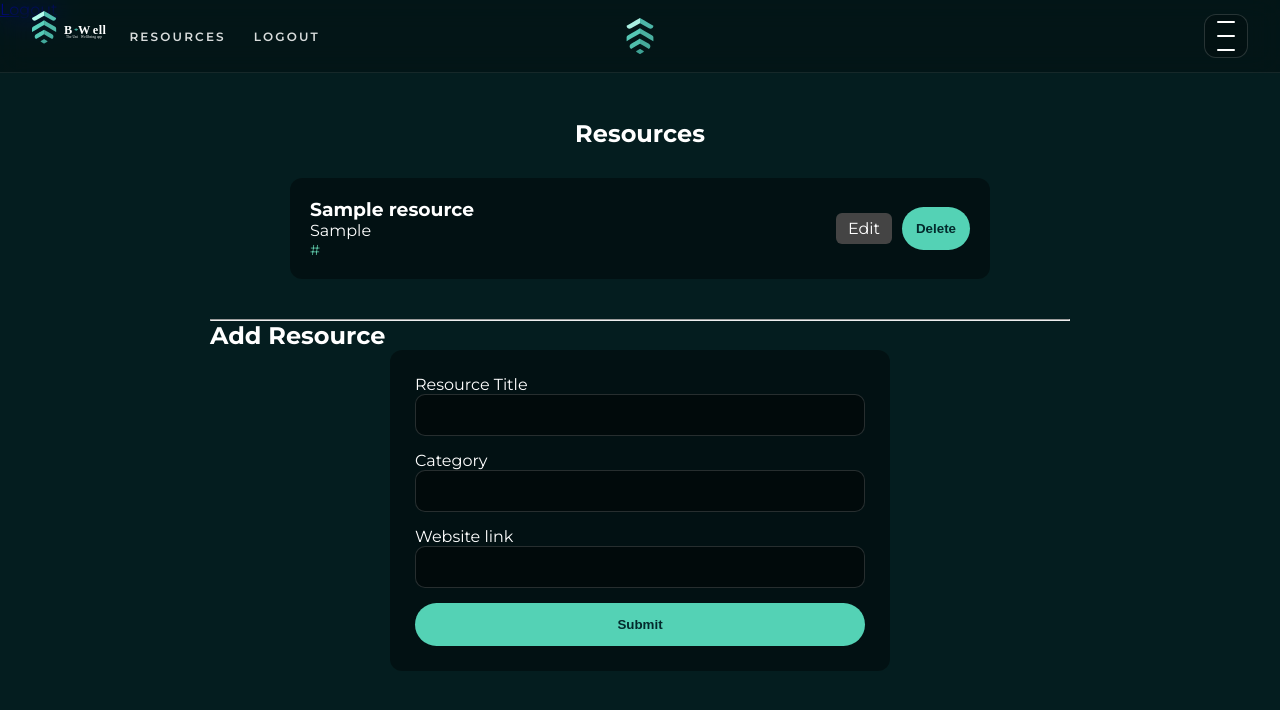
After one commit to oligreenhalgh/B-Well, a Flask app: page /admin/resources in a window 1280 px wide. The commit adds this page. Shown: the top 710 px of the page. Run offline with Flask 3, Linux system fonts and the light colour scheme; a user stored in the database is signed in; tables that the repository leaves empty hold one stand-in row (values such as "Sample post").

Commit message:
Add admin resource management with UI styling and role-based navigation

```diff
--- a/app/forms.py
+++ b/app/forms.py
@@ -45,3 +45,10 @@
     email = EmailField("Email", validators=[DataRequired(message="Email required"), is_uni_email])
     password = PasswordField("Password", validators=[DataRequired(message="Password required"), Length(min=8), contains_number])
     submit = SubmitField("login")
+
+
+class ResourceForm(FlaskForm):
+    title = StringField("Resource Title", validators=[DataRequired(message="Title Required")])
+    category = StringField("Category", validators=[DataRequired(message='Category Required')])
+    url = StringField("Website link", validators=[DataRequired(message="Website link Required")])
+    submit = SubmitField("Submit")
--- a/app/models.py
+++ b/app/models.py
@@ -11,6 +11,7 @@
     id: so.Mapped[int] = so.mapped_column(primary_key=True)
     username: so.Mapped[str] = so.mapped_column(sa.String(256), nullable=False, unique=True)
     email: so.Mapped[str] = so.mapped_column(sa.String(256), nullable=False, unique=True)
+    is_admin: so.Mapped[bool] = so.mapped_column(sa.Boolean, default=False)
     course: so.Mapped[str] = so.mapped_column(sa.String(256), nullable=False)
     year_of_study: so.Mapped[int] = so.mapped_column(sa.INTEGER, nullable=False)
     password_hash: so.Mapped[str] = so.mapped_column(db.String, nullable=False)
@@ -44,8 +45,8 @@
 class Resource(db.Model):
     __tablename__ = 'resource'
     resource_id: so.Mapped[int] = so.mapped_column(primary_key=True)
-    title: so.Mapped[str] = so.mapped_column(sa.String(256))
-    category: so.Mapped[str] = so.mapped_column(sa.String(256))
+    title: so.Mapped[str] = so.mapped_column(sa.String(256), nullable=False)
+    category: so.Mapped[str] = so.mapped_column(sa.String(256), nullable=False)
     url: so.Mapped[str] = so.mapped_column(sa.String(256), nullable=False)
 
 class WellbeingResponse(db.Model):
--- a/app/routes.py
+++ b/app/routes.py
@@ -1,9 +1,10 @@
 import os
 from time import strftime
+from unicodedata import category
 
 from app import app, db
-from app.forms import RegistrationForm, WellbeingForm, LoginForm
-from app.models import WellbeingResponse, Notification, User
+from app.forms import RegistrationForm, WellbeingForm, LoginForm, ResourceForm
+from app.models import WellbeingResponse, Notification, User, Resource
 from flask import session, json, flash, url_for, redirect, render_template, current_app, request
 from sqlalchemy import inspect
 from sqlalchemy.exc import IntegrityError, OperationalError
@@ -110,7 +111,9 @@
 def login():
 
     if current_user.is_authenticated:
-        return redirect(url_for("index"))
+        if current_user.is_admin:
+            return redirect(url_for('add_resources'))
+        return redirect(url_for('index'))
 
     form = LoginForm()
 
@@ -130,6 +133,10 @@
 
         # success
         login_user(user)
+        if user.is_admin:
+            return redirect(url_for('add_resources'))
+        else:
+            return redirect(url_for('index'))
 
         flash(f"Welcome back, {user.username}!", "success")
         return redirect(url_for("complete"))
@@ -146,7 +153,9 @@
 @app.route("/tracking", methods=['GET','POST'])
 @login_required
 def tracking():
-    graph = request.args.get("graph_options")
+    if current_user.is_admin:
+        return redirect(url_for('index'))
+    graph = request.args.get("graph_options", "stress")
     print(graph)
     user = current_user.responses
     data = []
@@ -179,4 +188,60 @@
     avg = avg/len(values)
 
 
-    return render_template("tracking.html", labels=labels, values=values, title=title, avg=avg)
+    return render_template("tracking.html", labels=labels, values=values, title=title, avg=avg, graph_option=graph )
+
+@app.route("/admin/resources", methods=['GET', 'POST'])
+@login_required
+def add_resources():
+    if not current_user.is_admin:
+        return redirect(url_for('index'))
+
+    resources = Resource.query.order_by(Resource.title).all()
+
+    form = ResourceForm()
+
+    if form.validate_on_submit():
+        resource = Resource(
+            title = form.title.data,
+            category = form.category.data,
+            url = form.url.data
+        )
+        db.session.add(resource)
+        db.session.commit()
+        flash('You have added a resource')
+        return redirect(url_for('add_resources'))
+    return render_template('resources.html', form=form, resources=resources)
+
+
+@app.route('/admin/resources/update/<int:resource_id>', methods=['GET', 'POST'])
+@login_required
+def update_resource(resource_id):
+    if not current_user.is_admin:
+        return redirect(url_for('index'))
+    resource = Resource.query.get_or_404(resource_id)
+    resources = Resource.query.order_by(Resource.title).all()
+    form = ResourceForm(obj=resource)
+
+    if form.validate_on_submit():
+        resource.title = form.title.data
+        resource.category = form.category.data
+        resource.url = form.url.data
+        db.session.commit()
+        flash(f'You have successfully changed the resource')
+        return redirect(url_for('add_resources'))
+
+    return render_template('resources.html', form=form, resources=resources)
+
+@app.route('/admin/resources/deleting/<int:resource_id>', methods=['GET', 'POST'])
+@login_required
+def delete_resource(resource_id):
+    if not current_user.is_admin:
+        return redirect(url_for('index'))
+
+    resource = Resource.query.get_or_404(resource_id)
+    db.session.delete(resource)
+    db.session.commit()
+    flash('You have successfully deleted the resource')
+    return redirect(url_for('add_resources'))
+
+from app.models import User
--- a/app/static/style.css
+++ b/app/static/style.css
@@ -225,9 +225,8 @@
   margin-bottom:24px;
 }
 
-form div,
-form p{
-  margin-bottom:18px;
+form .form-row {
+  margin-bottom: 18px;
 }
 
 input[type="text"],
@@ -385,21 +384,26 @@
   padding: 20px;
 }
 .graph {
-    position: relative;
-    top: -10vh;
     display: flex;
     flex-direction: column;
     align-items: center;
-    max-width: 50%;
-    margin: 0 auto;
+    max-width: 600px;   /* cleaner than 50% */
+    margin: 20px auto 0;
 }
+
 .graph-visualisation {
-    height: 30%;
     width: 100%;
-    background-color: white;
+    max-width: 800px;
 
+    background: rgba(0,0,0,0.4);
+    backdrop-filter: blur(12px);
 
+    border-radius: 16px;
+    padding: 20px;
+
+    border: 1px solid rgba(255,255,255,0.1);
 }
+
 .graph h1
 {
     margin-top: 5%;
@@ -409,3 +413,278 @@
 
 .graph-select {
 }
+
+/* ===== Login/Register hint under button ===== */
+
+.form-hint {
+  text-align: center;
+  margin-top: 8px;
+  margin-bottom: 0;
+  font-size: 13px;
+  color: rgba(255,255,255,0.7);
+}
+
+.form-hint a {
+  color: #54d2b5;
+  font-weight: 600;
+  text-decoration: none;
+  margin-left: 4px;
+}
+
+.form-hint a:hover {
+  text-decoration: underline;
+  color: #3cc7a8;
+}
+
+.form-hint {
+  opacity: 0.8;
+  transition: 0.2s ease;
+  text-align: center;
+  margin: 0;
+}
+
+.form-hint:hover {
+  opacity: 1;
+}
+
+.form-actions {
+  margin-bottom: 4px;
+}
+
+/* ================================
+   GRAPH DROPDOWN
+   ================================= */
+
+.graph-select {
+  display: flex;
+  justify-content: center;
+  margin-top: 30px;
+}
+
+.graph-form {
+  margin: 0 auto;
+  display: flex;
+  justify-content: center;
+}
+
+.graph-dropdown {
+  padding: 8px 14px;
+  border-radius: 999px;
+  border: 1px solid rgba(255,255,255,0.15);
+
+  background: rgba(0,0,0,0.35);
+  color: white;
+  font-family: 'Montserrat', sans-serif;
+  font-size: 12px;
+  letter-spacing: 0.05em;
+
+  cursor: pointer;
+  backdrop-filter: blur(10px);
+
+  appearance: none;
+  -webkit-appearance: none;
+  -moz-appearance: none;
+
+  transition: 0.2s ease;
+}
+
+/* Hover + focus */
+.graph-dropdown:hover {
+  border-color: #54d2b5;
+}
+
+.graph-dropdown:focus {
+  outline: none;
+  border-color: #54d2b5;
+  box-shadow: 0 0 0 2px rgba(84,210,181,0.2);
+}
+
+/* Graph page background */
+.graph-page {
+  min-height: 100vh;
+  padding-top: 80px;
+
+  background: url("/static/image/bwellbackground.jpg") center/cover no-repeat;
+  position: relative;
+}
+.graph-page > * {
+  position: relative;
+  z-index: 2;
+}
+
+.graph-page::before {
+  content: "";
+  position: absolute;
+  inset: 0;
+  background: linear-gradient(
+    90deg,
+    rgba(0,0,0,0.75) 0%,
+    rgba(0,0,0,0.4) 50%,
+    rgba(0,0,0,0.2) 100%
+  );
+}
+
+.graph-summary {
+  margin-top: 20px;
+  font-size: 14px;
+  color: rgba(255,255,255,0.85);
+  text-align: center;
+  z-index: 2;
+  position: relative;
+}
+
+.graph-summary span {
+  display: block;
+  font-size: 32px;
+  font-weight: 700;
+  color: #54d2b5;
+  margin-top: 8px;
+}
+
+.graph-form {
+  margin: 0 !important;
+  padding: 0 !important;
+  background: transparent !important;
+  backdrop-filter: none !important;
+
+  display: flex;
+  justify-content: center;
+}
+
+.resources-page {
+    max-width: 900px;
+    margin: 0 auto;
+    padding: 100px 20px 40px;
+}
+
+.page-title {
+    text-align: center;
+    margin-bottom: 30px;
+}
+
+.resources-list {
+    display: flex;
+    flex-direction: column;
+    gap: 20px;
+    margin-bottom: 40px;
+}
+
+.resource-item {
+    display: flex;
+    justify-content: space-between;
+    align-items: center;
+
+    padding: 20px;
+    background: rgba(0, 0, 0, 0.4);
+    border-radius: 12px;
+}
+
+.resource-info h3 {
+    margin: 0;
+}
+
+.resource-link {
+    color: #5ec7a7;
+    text-decoration: none;
+    font-size: 0.9rem;
+}
+
+.resource-actions {
+    display: flex;
+    gap: 10px;
+    align-items: center;
+}
+
+.edit-btn {
+    color: white;
+    text-decoration: none;
+    padding: 6px 12px;
+    border-radius: 6px;
+    background: #444;
+}
+
+.delete-btn {
+    background: #5ec7a7;
+    border: none;
+    padding: 8px 16px;
+    border-radius: 20px;
+    cursor: pointer;
+}
+
+/* FORM */
+.form-container {
+    background: rgba(0, 0, 0, 0.4);
+    padding: 25px;
+    border-radius: 12px;
+    max-width: 500px;
+}
+
+.form-group {
+    margin-bottom: 15px;
+}
+
+.form-group input {
+    width: 100%;
+    padding: 10px;
+    border-radius: 6px;
+    border: none;
+}
+
+.form-submit {
+    text-align: center;
+}
+
+.resources-page form {
+  margin: 0;
+  max-width: 100%;
+  background: none;
+  padding: 0;
+  backdrop-filter: none;
+}
+
+.resources-list {
+    max-width: 700px;
+    margin: 0 auto 40px auto;
+}
+
+.resource-item {
+    width: 100%;
+}
+
+.resource-actions form {
+    margin: 0;
+    padding: 0;
+    background: none;
+}
+
+/* ===== FIX ADMIN PAGE FORM OVERRIDE ===== */
+
+.resources-page form {
+  all: unset;
+  display: block;
+}
+
+.form-container {
+  margin: 0 auto;
+  width: 100%;
+  max-width: 500px;
+}
+
+.form-container form {
+  display: block;
+}
+
+.form-group input {
+  width: 100%;
+  padding: 12px;
+  border-radius: 10px;
+  border: 1px solid rgba(255,255,255,0.15);
+  background: rgba(0,0,0,0.4);
+  color: white;
+}
+
+.resource-actions form {
+  margin: 0;
+  padding: 0;
+  background: none;
+}
--- a/app/templates/base.html
+++ b/app/templates/base.html
@@ -57,16 +57,25 @@
 
 
         <!-- Right: links + hamburger -->
-        <div class="nav-right">
         <div class="nav-links">
 
           {% if current_user.is_authenticated %}
+
+            {% if current_user.is_admin %}
+              <a class="nav-link" href="{{ url_for('add_resources') }}">Resources</a>
+              <a class="nav-link" href="{{ url_for('logout') }}">Logout</a>
+
+            {% else %}
               <a class="nav-link" href="{{ url_for('tracking') }}">Home</a>
               <a class="nav-link" href="{{ url_for('logout') }}">Logout</a>
+
+            {% endif %}
+
           {% else %}
             <a class="nav-link" href="{{ url_for('login') }}">Login</a>
             <a class="nav-link" href="{{ url_for('registration') }}">Register</a>
           {% endif %}
+
          </div>
 
           <button class="nav-menu" type="button" aria-label="Open menu">
--- a/app/templates/login.html
+++ b/app/templates/login.html
@@ -31,7 +31,7 @@
         </div>
       </form>
 
-      <p class="form-hint">
+      <p class="form-hint centered">
         Don’t have an account?
         <a href="{{ url_for('registration') }}">Register</a>
       </p>
--- /dev/null
+++ b/app/templates/resources.html
@@ -0,0 +1,66 @@
+{% extends "base.html" %}
+
+{% block content %}
+<section class="resources-page">
+    <h1 class="page-title">Resources</h1>
+
+    <div class="resources-list">
+        {% for resource in resources %}
+
+        <div class="resource-item">
+
+            <div class="resource-info">
+                <h3>{{ resource.title }}</h3>
+                <p>{{ resource.category }}</p>
+
+                <a href="{{ resource.url }}" target="_blank" class="resource-link">
+                    {{ resource.url }}
+                </a>
+            </div>
+
+            <div class="resource-actions">
+                <a href="{{ url_for('update_resource', resource_id=resource.resource_id) }}" class="edit-btn">
+                    Edit
+                </a>
+
+                <form method="post" action="{{ url_for('delete_resource', resource_id=resource.resource_id) }}">
+                    {{ form.hidden_tag() }}
+                    <button type="submit" class="delete-btn">Delete</button>
+                </form>
+            </div>
+
+        </div>
+
+        {% endfor %}
+    </div>
+
+    <hr>
+
+    <h2 class="form-title">Add Resource</h2>
+
+    <div class="form-container">
+        <form action="" method="post" novalidate>
+            {{ form.hidden_tag() }}
+
+            <div class="form-group">
+                {{ form.title.label }}
+                {{ form.title(size=32) }}
+            </div>
+
+            <div class="form-group">
+                {{ form.category.label }}
+                {{ form.category(size=32) }}
+            </div>
+
+            <div class="form-group">
+                {{ form.url.label }}
+                {{ form.url(size=32) }}
+            </div>
+
+            <div class="form-submit">
+                {{ form.submit() }}
+            </div>
+        </form>
+    </div>
+</section>
+{% endblock %}
```
Also changed, not shown: app/templates/tracking.html (+66 -27 lines). Lines whose indentation alone changed are shown as unchanged.
